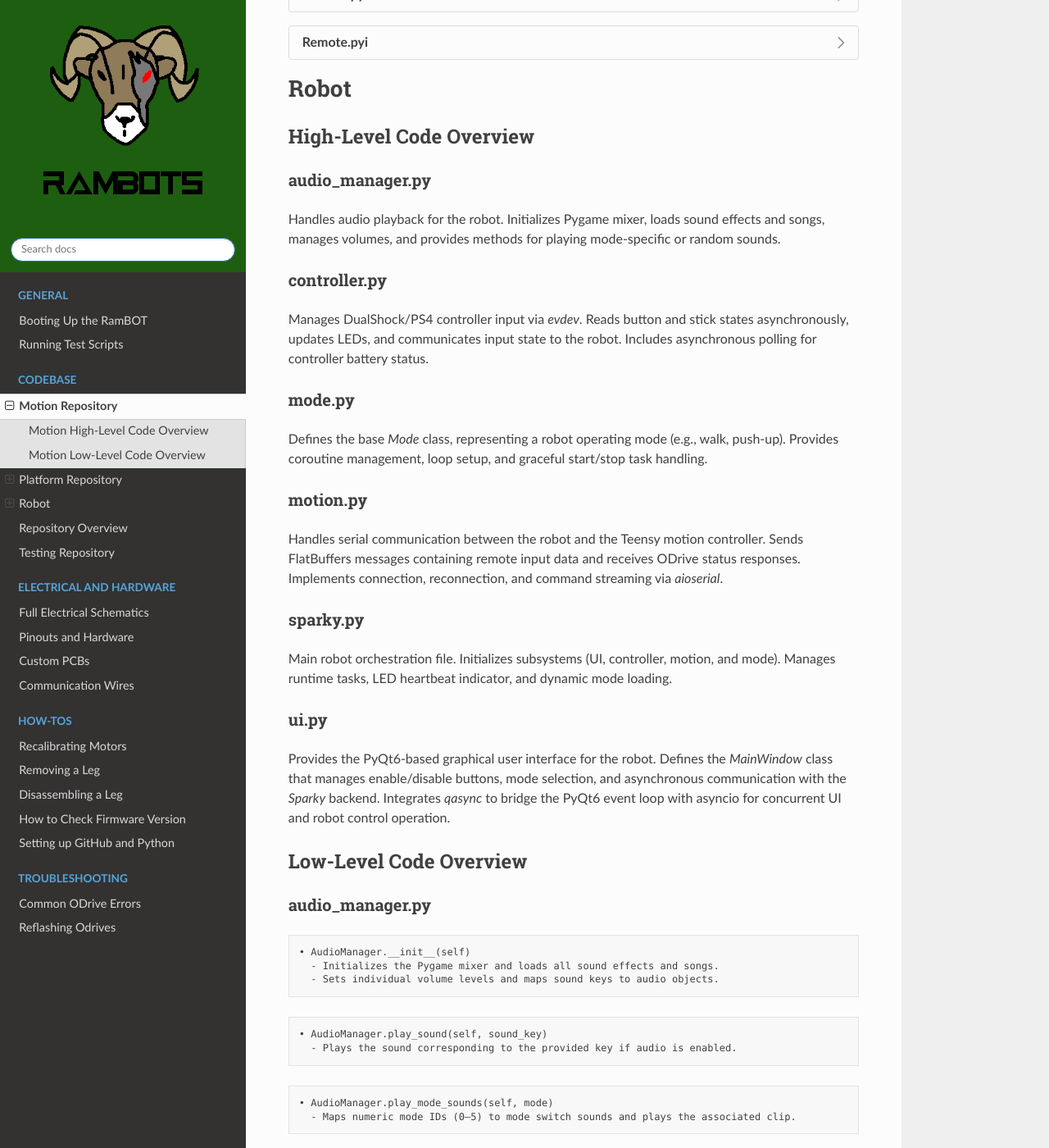
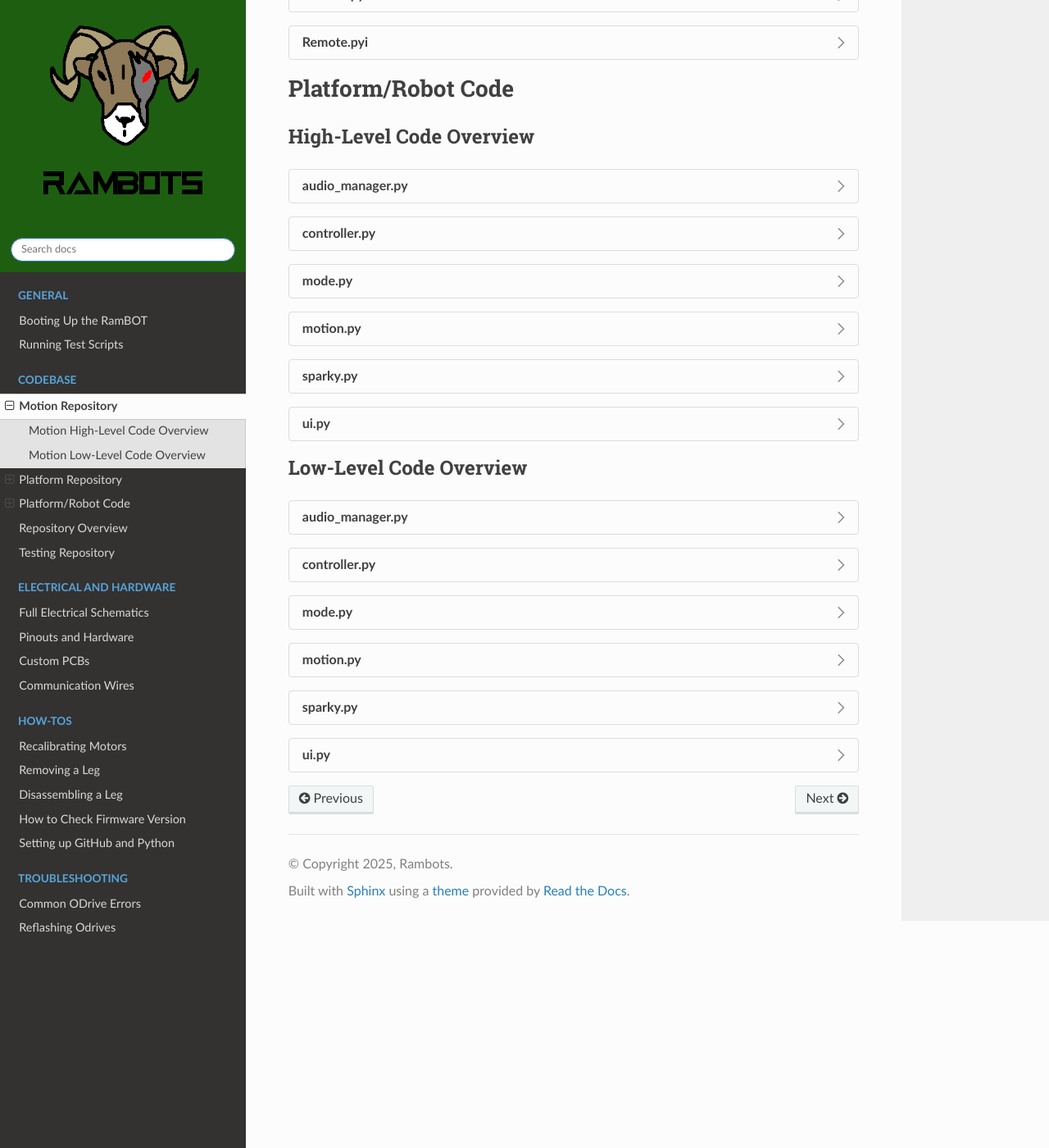
Before and after one commit to RAMBotsCSU/RamBots-Documentation, a Sphinx documentation site: the page built from source/codebase.rst, in a window 1280 px wide and 1400 px high, scrolled down 2180 px. Shown: the whole window at 82% size. Built offline with Sphinx 7.4.7 and the Read the Docs theme 3.1.0, drawn with Linux system fonts in a browser that asks for light colours; some of the changed text lies outside the part shown.

Commit message:
Should be all clean now

```diff
--- a/source/codebase.rst
+++ b/source/codebase.rst
@@ -596,298 +596,235 @@ Platform Low-Level Code Overview
          Type-stub helpers for building a typed Remote object.
 
 
-Robot
-==============
+Platform/Robot Code
+======================
 
 High-Level Code Overview
 ------------------------
 
-audio_manager.py
-~~~~~~~~~~~~~~~~
-Handles audio playback for the robot.
-Initializes Pygame mixer, loads sound effects and songs, manages volumes, and provides
-methods for playing mode-specific or random sounds.
+.. dropdown:: audio_manager.py
 
-controller.py
-~~~~~~~~~~~~~
-Manages DualShock/PS4 controller input via `evdev`.
-Reads button and stick states asynchronously, updates LEDs, and communicates input
-state to the robot. Includes asynchronous polling for controller battery status.
+   Handles audio playback for the robot, including mixer initialization, sound/song loading, volume setup, and mode-specific playback.
 
-mode.py
-~~~~~~~
-Defines the base `Mode` class, representing a robot operating mode (e.g., walk, push-up).
-Provides coroutine management, loop setup, and graceful start/stop task handling.
+.. dropdown:: controller.py
 
-motion.py
-~~~~~~~~~
-Handles serial communication between the robot and the Teensy motion controller.
-Sends FlatBuffers messages containing remote input data and receives ODrive status responses.
-Implements connection, reconnection, and command streaming via `aioserial`.
+   Manages DualShock/PS4 controller input via evdev, updates LED state, and streams input state to the robot with asynchronous battery polling.
 
-sparky.py
-~~~~~~~~~
-Main robot orchestration file.
-Initializes subsystems (UI, controller, motion, and mode).
-Manages runtime tasks, LED heartbeat indicator, and dynamic mode loading.
+.. dropdown:: mode.py
 
-ui.py
-~~~~~
+   Defines the base Mode class used by robot operating modes and provides coroutine lifecycle handling for start, run, and stop.
 
-Provides the PyQt6-based graphical user interface for the robot.
-Defines the `MainWindow` class that manages enable/disable buttons, mode selection, and
-asynchronous communication with the `Sparky` backend.
-Integrates `qasync` to bridge the PyQt6 event loop with asyncio for concurrent UI and
-robot control operation.
+.. dropdown:: motion.py
+
+   Handles serial communication with the Teensy motion controller, including FlatBuffers message sending, status reception, and reconnect logic.
+
+.. dropdown:: sparky.py
+
+   Main orchestration module that initializes controller, motion, mode, and UI subsystems and manages runtime tasks.
+
+.. dropdown:: ui.py
+
+   PyQt6 user interface module defining MainWindow controls for enable/disable, mode selection, and async integration with the Sparky backend.
 
 Low-Level Code Overview
 ------------------------
 
-audio_manager.py
-~~~~~~~~~~~~~~~~
+.. dropdown:: audio_manager.py
 
-.. code-block:: none
+   Contains audio playback setup and utility methods.
 
-   • AudioManager.__init__(self)
-     - Initializes the Pygame mixer and loads all sound effects and songs.
-     - Sets individual volume levels and maps sound keys to audio objects.
+   .. tab-set::
 
-.. code-block:: none
+      .. tab-item:: AudioManager.__init__(self)
 
-   • AudioManager.play_sound(self, sound_key)
-     - Plays the sound corresponding to the provided key if audio is enabled.
+         Initializes the pygame mixer, loads sound assets, and sets per-sound volume defaults.
 
-.. code-block:: none
+      .. tab-item:: AudioManager.play_sound(self, sound_key)
 
-   • AudioManager.play_mode_sounds(self, mode)
-     - Maps numeric mode IDs (0–5) to mode switch sounds and plays the associated clip.
+         Plays a sound effect by key when audio is enabled.
 
-.. code-block:: none
+      .. tab-item:: AudioManager.play_mode_sounds(self, mode)
 
-   • AudioManager.play_songs(self, song)
-     - Plays a random or specific song depending on the input argument.
+         Maps mode IDs to mode-switch sounds and plays the mapped clip.
 
+      .. tab-item:: AudioManager.play_songs(self, song)
 
-controller.py
-~~~~~~~~~~~~~
+         Plays a random or specific song based on the input argument.
 
-.. code-block:: none
+.. dropdown:: controller.py
 
-   • ControllerLED.__init__(self, base_path)
-     - Initializes LED color paths (red, green, blue) using the system device path.
+   Contains controller device discovery, LED control, and asynchronous input processing.
 
-.. code-block:: none
+   .. tab-set::
 
-   • ControllerLED._write_color(self, path, value)
-     - Writes a brightness value asynchronously to the LED color file.
+      .. tab-item:: ControllerLED.__init__(self, base_path)
 
-.. code-block:: none
+         Initializes LED file paths for red, green, and blue channels.
 
-   • ControllerLED.set_color(self, color)
-     - Sets LED color by writing RGB values asynchronously.
+      .. tab-item:: ControllerLED._write_color(self, path, value)
 
-.. code-block:: none
+         Writes LED brightness values asynchronously.
 
-   • Controller.__init__(self, robot)
-     - Initializes controller input device and LED.
-     - Reads initial button and axis states.
-     - Creates asyncio event flag `is_ready`.
+      .. tab-item:: ControllerLED.set_color(self, color)
 
-.. code-block:: none
+         Sets RGB LED output values for controller status feedback.
 
-   • Controller._find_controller_dev(self)
-     - Scans available input devices and returns the correct PS4 controller device.
+      .. tab-item:: Controller.__init__(self, robot)
 
-.. code-block:: none
+         Initializes controller state, LED control, and readiness flags.
 
-   • Controller.update_event(self, event)
-     - Updates controller state fields (buttons, sticks, triggers) from evdev input events.
+      .. tab-item:: Controller._find_controller_dev(self)
 
-.. code-block:: none
+         Finds and returns the PS4 controller input device path.
 
-   • Controller.events(self)
-     - Asynchronously reads controller events in real time and updates robot input.
+      .. tab-item:: Controller.update_event(self, event)
 
-.. code-block:: none
+         Updates buttons, sticks, and trigger state from evdev events.
 
-   • Controller.polling(self)
-     - Asynchronously polls controller battery level once per minute.
+      .. tab-item:: Controller.events(self)
 
-.. code-block:: none
+         Asynchronously consumes controller events and updates robot input state.
 
-   • Controller.stop(self)
-     - Placeholder for stopping controller event processing.
+      .. tab-item:: Controller.polling(self)
 
-.. code-block:: none
+         Polls controller battery level on a periodic async interval.
 
-   • Controller.__str__(self)
-     - Returns a formatted string summarizing controller input states.
+      .. tab-item:: Controller.stop(self)
 
+         Placeholder for stopping controller event processing.
 
-mode.py
-~~~~~~~
+      .. tab-item:: Controller.__str__(self)
 
-.. code-block:: none
+         Returns a formatted summary string of current controller state.
 
-   • Mode.__init__(self, robot)
-     - Initializes a Mode with references to the robot and motion subsystem.
+.. dropdown:: mode.py
 
-.. code-block:: none
+   Contains the base mode lifecycle interface for robot behavior modules.
 
-   • Mode.start(self)
-     - Coroutine placeholder to be implemented by derived mode classes.
+   .. tab-set::
 
-.. code-block:: none
+      .. tab-item:: Mode.__init__(self, robot)
 
-   • Mode._run(self)
-     - Executes the mode’s coroutine and handles cancellation.
+         Stores references to the robot and motion subsystem.
 
-.. code-block:: none
+      .. tab-item:: Mode.start(self)
 
-   • Mode.run(self)
-     - Creates a new asyncio loop and runs the mode coroutine indefinitely.
+         Coroutine placeholder implemented by concrete mode classes.
 
-.. code-block:: none
+      .. tab-item:: Mode._run(self)
 
-   • Mode.stop(self)
-     - Cancels all running tasks within the mode’s event loop and stops execution.
+         Executes the mode coroutine and handles cancellation behavior.
 
+      .. tab-item:: Mode.run(self)
 
-motion.py
-~~~~~~~~~
+         Creates an event loop and runs the mode coroutine continuously.
 
-.. code-block:: none
+      .. tab-item:: Mode.stop(self)
 
-   • Motion.__init__(self, robot)
-     - Initializes serial communication and sets up remote control state variables.
+         Cancels running mode tasks and stops the mode loop.
 
-.. code-block:: none
+.. dropdown:: motion.py
 
-   • Motion._connect(self)
-     - Establishes a serial connection to the Teensy motion controller.
+   Contains serial transport logic between platform software and Teensy motion firmware.
 
-.. code-block:: none
+   .. tab-set::
 
-   • Motion.reconnect(self)
-     - Attempts to reconnect indefinitely if serial communication fails.
+      .. tab-item:: Motion.__init__(self, robot)
 
-.. code-block:: none
+         Initializes serial state and remote-control field defaults.
 
-   • Motion._find_serial_dev(self)
-     - Scans available ports for a Teensyduino device and returns its path.
+      .. tab-item:: Motion._connect(self)
 
-.. code-block:: none
+         Opens serial communication to the Teensy motion controller.
 
-   • Motion.move(self, rfb, rlr, lfb, llr, rt, lt, dpad_u, dpad_d, dpad_l, dpad_r, triangle, cross, square, circle)
-     - Updates current controller state values for transmission to the motion controller.
+      .. tab-item:: Motion.reconnect(self)
 
-.. code-block:: none
+         Repeatedly attempts reconnection when serial communication fails.
 
-   • Motion.stop(self)
-     - Resets all control input values to their neutral state.
+      .. tab-item:: Motion._find_serial_dev(self)
 
-.. code-block:: none
+         Scans ports and returns the Teensy serial device path.
 
-   • Motion.run(self)
-     - Builds FlatBuffers messages with Remote data.
-     - Sends serialized data to the Teensy controller and reads ODrive status responses.
-     - Handles reconnection and serial errors gracefully.
-     - Runs continuously at 10 Hz (approx.) until cancelled.
+      .. tab-item:: Motion.move(...)
 
+         Updates cached controller values to be transmitted to firmware.
 
-sparky.py
-~~~~~~~~~
+      .. tab-item:: Motion.stop(self)
 
-.. code-block:: none
+         Resets all control values to neutral state.
 
-   • Sparky.__init__(self)
-     - Initializes thread pool executor and sets default mode and enable state.
+      .. tab-item:: Motion.run(self)
 
-.. code-block:: none
+         Builds and sends FlatBuffers messages, receives ODrive status responses, and handles errors/reconnects in a continuous loop.
 
-   • Sparky.__aenter__(self)
-     - Asynchronous context entry method for use with `async with`.
+.. dropdown:: sparky.py
 
-.. code-block:: none
+   Contains top-level runtime orchestration for robot enable state, tasks, and mode transitions.
 
-   • Sparky.__aexit__(self, exc_type, exc, tb)
-     - Handles cleanup and exception printing on context exit.
+   .. tab-set::
 
-.. code-block:: none
+      .. tab-item:: Sparky.__init__(self)
 
-   • Sparky.set_enabled(self, en)
-     - Dynamically loads and starts a robot mode if `en` is True.
-     - Stops motion and active mode if disabled.
+         Initializes core runtime fields, default mode, and executor resources.
 
-.. code-block:: none
+      .. tab-item:: Sparky.__aenter__ and __aexit__
 
-   • Sparky.heartbeat(self)
-     - Controls LED heartbeat pattern to indicate robot enable/disable status.
+         Provides async context manager lifecycle hooks and cleanup behavior.
 
-.. code-block:: none
+      .. tab-item:: Sparky.set_enabled(self, en)
 
-   • Sparky.move(self, *args, **kwargs)
-     - Passes movement commands to the motion subsystem.
+         Enables a selected mode or disables active motion and mode tasks.
 
-.. code-block:: none
+      .. tab-item:: Sparky.heartbeat(self)
 
-   • Sparky.run(self)
-     - Starts UI and main asyncio event loop.
-     - Initializes controller, motion, and heartbeat tasks.
-     - Runs the UI event loop indefinitely.
+         Runs LED heartbeat logic reflecting enable and health state.
 
-.. code-block:: none
+      .. tab-item:: Sparky.move(self, *args, **kwargs)
 
-   • Sparky.stop(self)
-     - Cancels all active tasks, resets controller LED, and shuts down executor threads.
+         Forwards movement commands to the motion subsystem.
 
-ui.py
-~~~~~
+      .. tab-item:: Sparky.run(self)
 
-.. code-block:: none
+         Starts UI, controller, motion, and heartbeat tasks and runs the app loop.
 
-   • MainWindow.__init__(self, robot)
-     - Loads the UI layout from `platform.ui`.
-     - Initializes buttons for enabling/disabling the robot and selecting operating modes.
-     - Connects button click events to asynchronous handlers.
+      .. tab-item:: Sparky.stop(self)
 
-.. code-block:: none
+         Cancels tasks, resets LED state, and shuts down executor threads.
 
-   • MainWindow.set_mode_buttons_disabled(self, disabled)
-     - Enables or disables all mode selection buttons based on the `disabled` flag.
+.. dropdown:: ui.py
 
-.. code-block:: none
+   Contains the PyQt6 main window and asynchronous UI handlers for robot control.
 
-   • MainWindow.set_enabled(self, en)
-     - Asynchronously enables or disables the robot by calling `robot.set_enabled(en)`.
-     - Updates the enable/disable button states and mode button interactivity.
+   .. tab-set::
 
-.. code-block:: none
+      .. tab-item:: MainWindow.__init__(self, robot)
 
-   • MainWindow.on_enable(self)
-     - Async slot triggered when the "Enable" button is clicked.
-     - Determines the selected mode and starts the robot in that mode.
+         Loads platform UI layout, initializes controls, and connects async button handlers.
 
-.. code-block:: none
+      .. tab-item:: MainWindow.set_mode_buttons_disabled(self, disabled)
 
-   • MainWindow.on_disable(self)
-     - Async slot triggered when the "Disable" button is clicked.
-     - Calls `set_enabled(False)` to disable the robot safely.
+         Enables or disables mode selection controls.
 
-.. code-block:: none
+      .. tab-item:: MainWindow.set_enabled(self, en)
 
-   • MainWindow.on_mode_button(self)
-     - Handles mutual exclusivity of mode selection buttons.
-     - Ensures only one mode button can be active at a time.
+         Calls robot enable/disable flow and updates UI state accordingly.
 
-.. code-block:: none
+      .. tab-item:: MainWindow.on_enable(self)
 
-   • MainWindow.start(cls, robot)
-     - Initializes the PyQt6 application and event loop via `QEventLoop`.
-     - Creates and displays the main window instance connected to the given `Sparky` robot.
+         Handles enable-button action and starts the selected mode.
 
-.. code-block:: none
+      .. tab-item:: MainWindow.on_disable(self)
 
-   • MainWindow.closeEvent(self, event)
-     - Handles window close events.
-     - Stops the robot gracefully when the UI is closed.
+         Handles disable-button action and safely disables the robot.
+
+      .. tab-item:: MainWindow.on_mode_button(self)
+
+         Enforces mode button mutual exclusivity.
+
+      .. tab-item:: MainWindow.start(cls, robot)
+
+         Creates the Qt app and event loop bridge, then launches the main window.
+
+      .. tab-item:: MainWindow.closeEvent(self, event)
+
+         Handles app close and triggers graceful robot shutdown.
```
